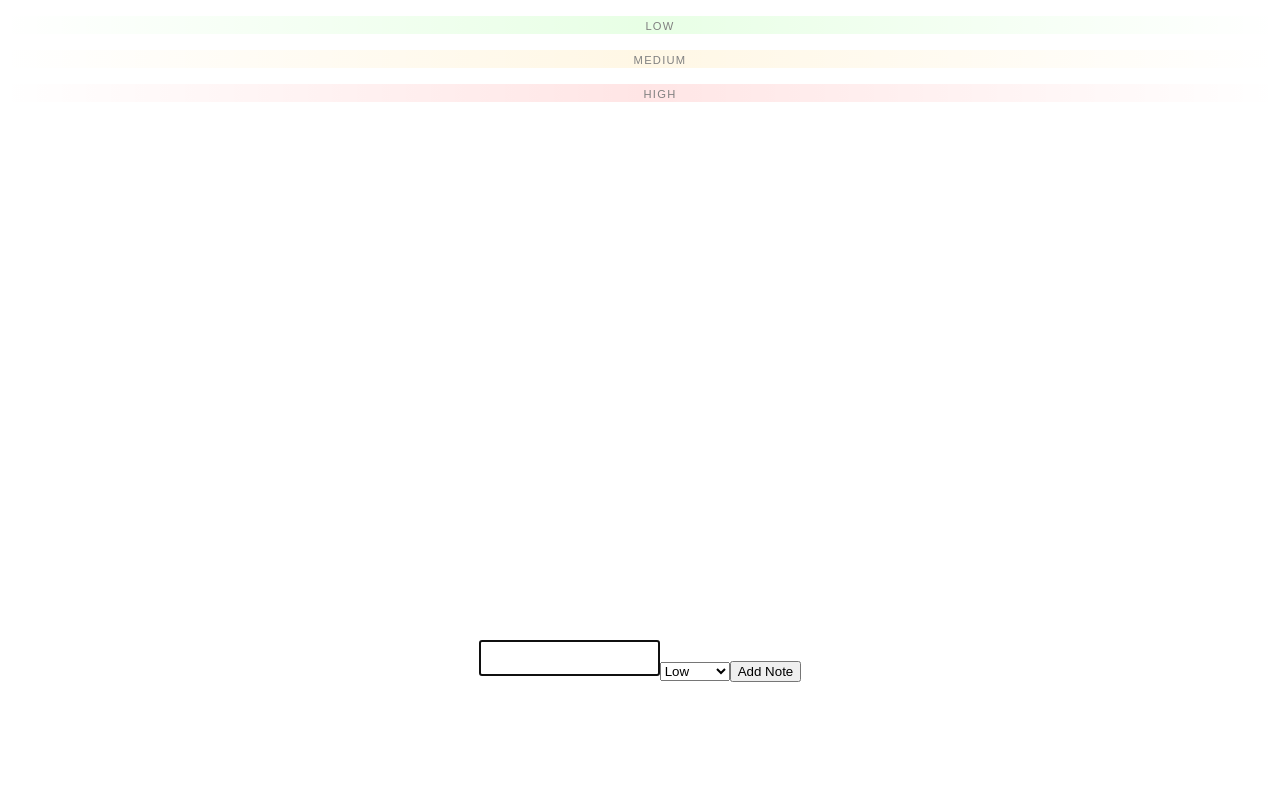
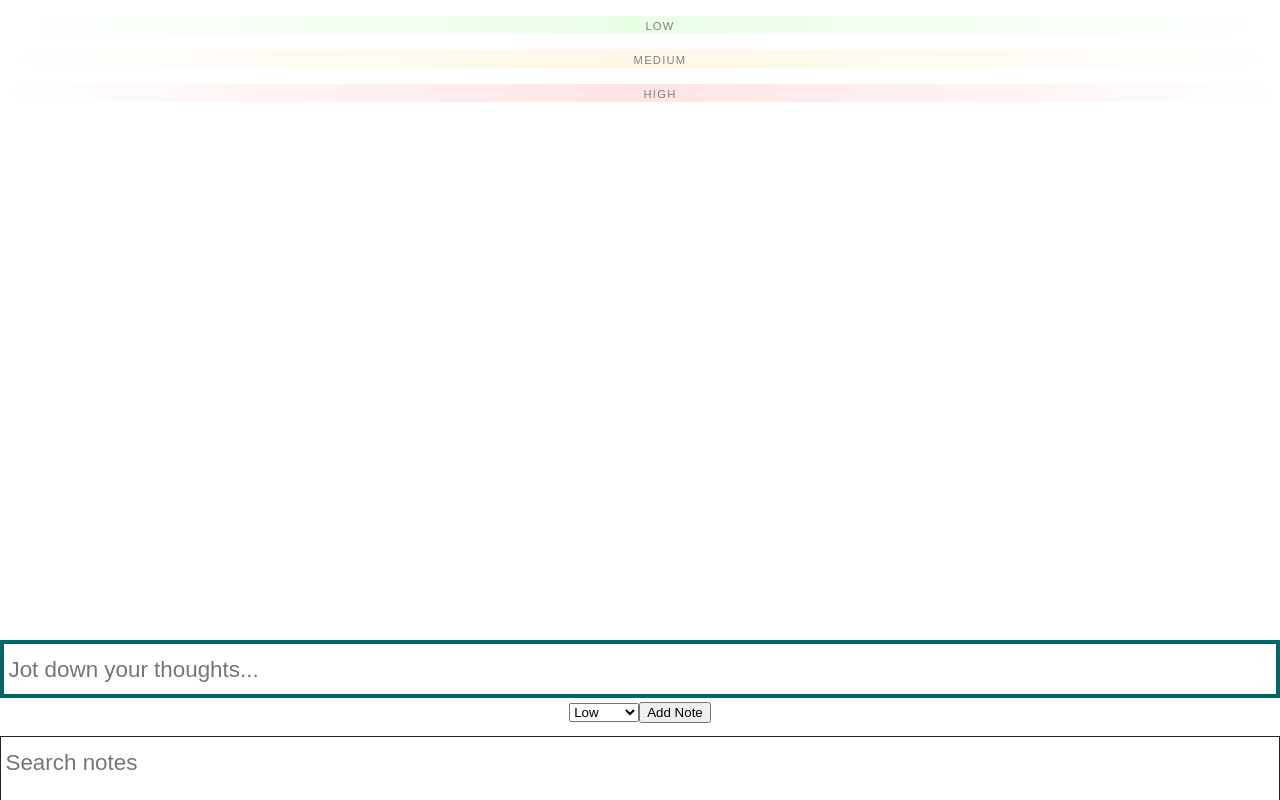
Before and after one commit to gdjoshwood/note-management-ui, a React (Create React App) app: page / in a window 1280 px wide. Built offline with nearby package versions, Linux system fonts and the light colour scheme.

Commit message:
search functionality, style tweaks

```diff
--- a/src/App.js
+++ b/src/App.js
@@ -22,6 +22,7 @@ function App() {
   const getNoteIndexFromElement = e => getNoteIndexFromElementWithList(e, notes);
   const [newNoteId, setNewNoteId] = useState(serializedAutoIncrementId || DEFAULT_NEW_NOTE_ID);
   const [newNoteValue, setNewNoteValue] = useState(DEFAULT_NEW_NOTE_VALUE);
+  const [searchNotesValue, setSearchNotesValue] = useState('');
   const [newNotePriority, setNewNotePriority] = useState(DEFAULT_NEW_NOTE_PRIORITY);
 
   useEffect(() => {
@@ -95,13 +96,23 @@ function App() {
     setNotes(newNotes);
   }, [notes])
 
+
+  // Search functionality
+  const changeSearchNotesValue = useCallback((e) => {
+    setSearchNotesValue(e.target.value);
+  }, [notes]);
+
   return (
     <div className="App">
       <div className="Notes">
         {PRIORITY_TYPES.map(priority => <ul className={`NoteList ${priority}`}>
           {(() => {
             const notesByPriority = notes.filter((note => note.priority.value === priority))
-            return notesByPriority.map(note => <li data-note-index={note.id} className="NoteItem">
+            let notesFormatted = notesByPriority;
+            if (searchNotesValue) {
+              notesFormatted = notesFormatted.filter(note => note.content.value.indexOf(searchNotesValue) > -1)
+            }
+            return notesFormatted.map(note => <li data-note-index={note.id} className="NoteItem">
               {note.isEditing
                 ? <div className="NoteItemControls">
                     <textarea value={note.content.dirty} autoFocus onChange={editNoteValue}/>
@@ -128,7 +139,7 @@ function App() {
       </div>
       <div className="AppActions">
         <div className="NoteCreator">
-          <textarea className="NoteCreatorInput" autoFocus value={newNoteValue} onChange={changeNewNoteValue}/>
+          <textarea placeholder="Jot down your thoughts..." className="NoteCreatorInput" autoFocus value={newNoteValue} onChange={changeNewNoteValue}/>
           <select onChange={changeNewNotePriority}>
             {PRIORITY_TYPES.map(priority =>
               <option value={priority}>{priority}</option>
@@ -136,7 +147,11 @@ function App() {
           </select>
           <button type="button" onClick={addNoteHandler}>Add Note</button>
         </div>
+        <div className="LiveSearch">
+          <textarea placeholder="Search notes" className="NoteCreatorInput" value={searchNotesValue} onChange={changeSearchNotesValue}/>
+        </div>
       </div>
+
     </div>
   );
 }
--- a/src/App.scss
+++ b/src/App.scss
@@ -8,6 +8,7 @@
   display: flex;
   justify-content: center;
   flex-direction: column;
+  overflow: hidden;
 }
 
 .Notes {
@@ -17,10 +18,23 @@
 
 .AppActions {
   height: 20vh;
+  .NoteCreator {
+    height: 60%;
+    .NoteCreatorInput {
+      height: 60%;
+    }
+  }
 
-  .NoteCreator {
-    .NoteCreatorInput {
-      resize: none
+  textarea {
+    resize: none;
+    width: 100%;
+    font-size: 1.4em;
+    padding: 0.6em 0.2em;
+    outline: 0;
+    border: 1px solid #222;
+    transition: all 0.5s cubic-bezier(0.55, 0.085, 0.68, 0.53);
+    &:focus {
+      border: 4px solid hsl(180, 100%, 20%);
     }
   }
 }
```
